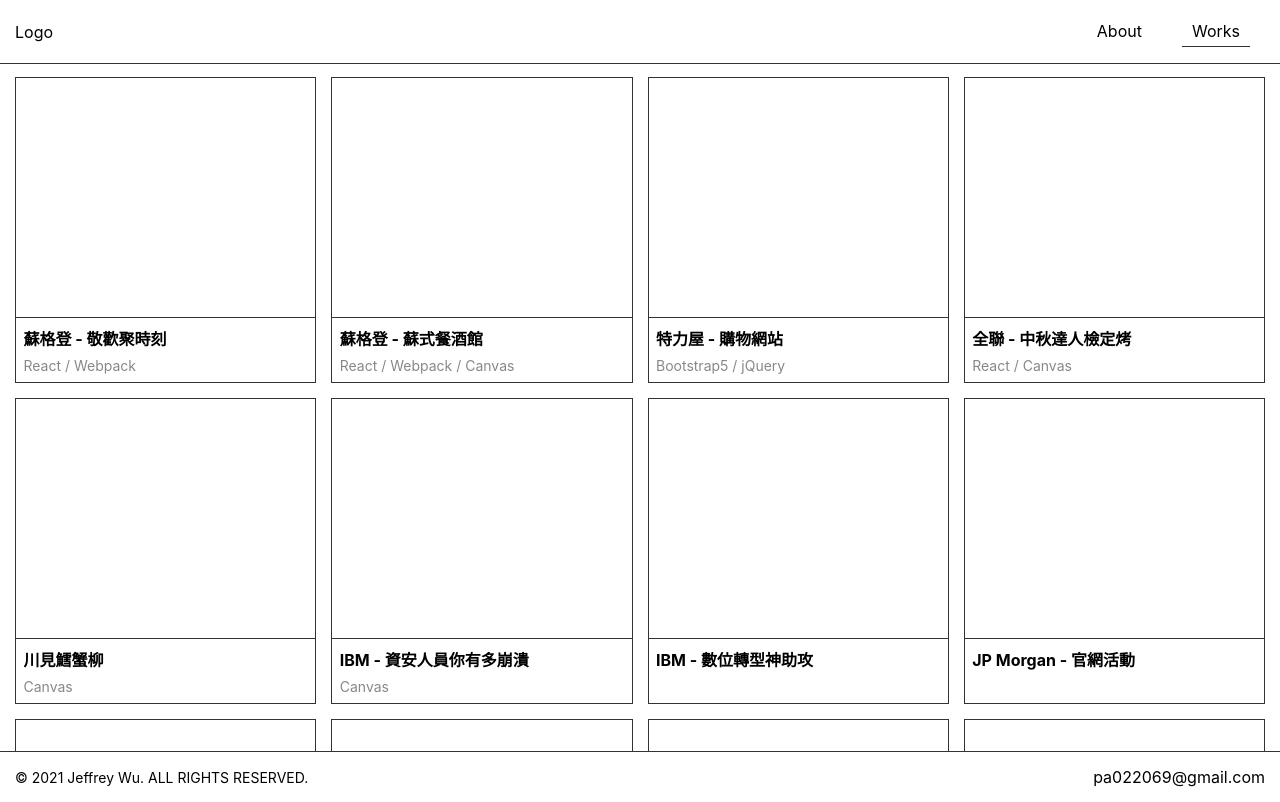
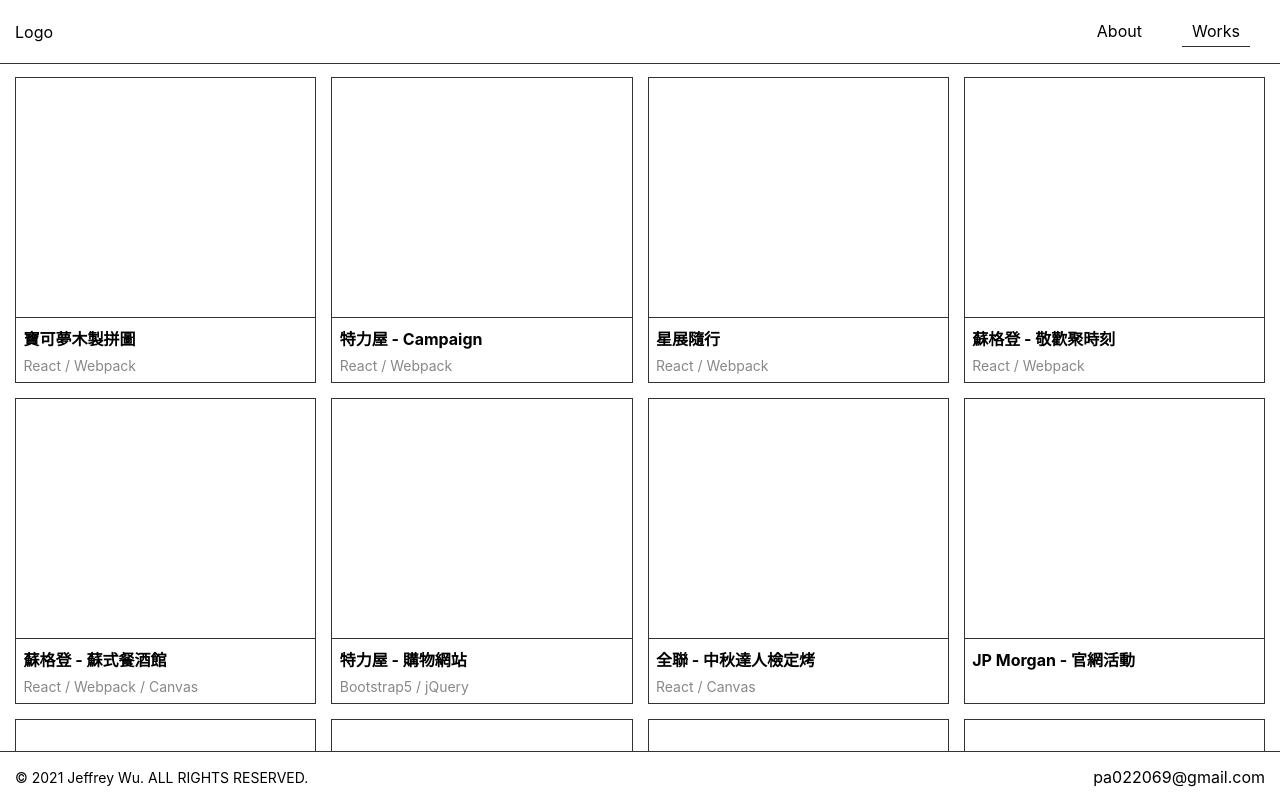
Before and after one commit to pa022069/SSR-Works, a Next.js app: page /works in a window 1280 px wide. Built offline with nearby package versions, Linux system fonts and the light colour scheme.

Commit message:
set project list

```diff
--- a/pages/works/index.tsx
+++ b/pages/works/index.tsx
@@ -11,9 +11,23 @@ import {
 } from './_document';
 import { faSearch } from '@fortawesome/free-solid-svg-icons'
 import { FontAwesomeIcon } from '@fortawesome/react-fontawesome'
-import { useState } from 'react';
 
 const demoData = [
+  {
+    title: "寶可夢木製拼圖",
+    description: "敘述1",
+    skill: "React / Webpack"
+  },
+  {
+    title: "特力屋 - Campaign",
+    description: "敘述1",
+    skill: "React / Webpack"
+  },
+  {
+    title: "星展隨行",
+    description: "敘述1",
+    skill: "React / Webpack"
+  },
   {
     title: "蘇格登 - 敬歡聚時刻",
     description: "敘述1",
@@ -35,21 +49,6 @@ const demoData = [
     skill: "React / Canvas"
   },
   {
-    title: "川見鱈蟹柳",
-    description: "敘述5",
-    skill: "Canvas"
-  },
-  {
-    title: "IBM - 資安人員你有多崩潰",
-    description: "敘述6",
-    skill: "Canvas"
-  },
-  {
-    title: "IBM - 數位轉型神助攻",
-    description: "敘述6",
-    skill: ""
-  },
-  {
     title: "JP Morgan - 官網活動",
     description: "敘述6",
     skill: ""
@@ -65,32 +64,7 @@ const demoData = [
     skill: "Canvas"
   },
   {
-    title: "IBM -資料塑形中心",
-    description: "敘述6",
-    skill: "Canvas"
-  },
-  {
-    title: "安能亞太",
-    description: "敘述6",
-    skill: ""
-  },
-  {
-    title: "皇家禮炮 - 品牌頁面",
-    description: "敘述6",
-    skill: ""
-  },
-  {
-    title: "飛利浦 - SAECO咖啡機",
-    description: "敘述6",
-    skill: ""
-  },
-  {
     title: "華康 - 華康黑體系列",
-    description: "敘述6",
-    skill: ""
-  },
-  {
-    title: "臺灣精品 - 電競杯",
     description: "敘述6",
     skill: ""
   },
```
